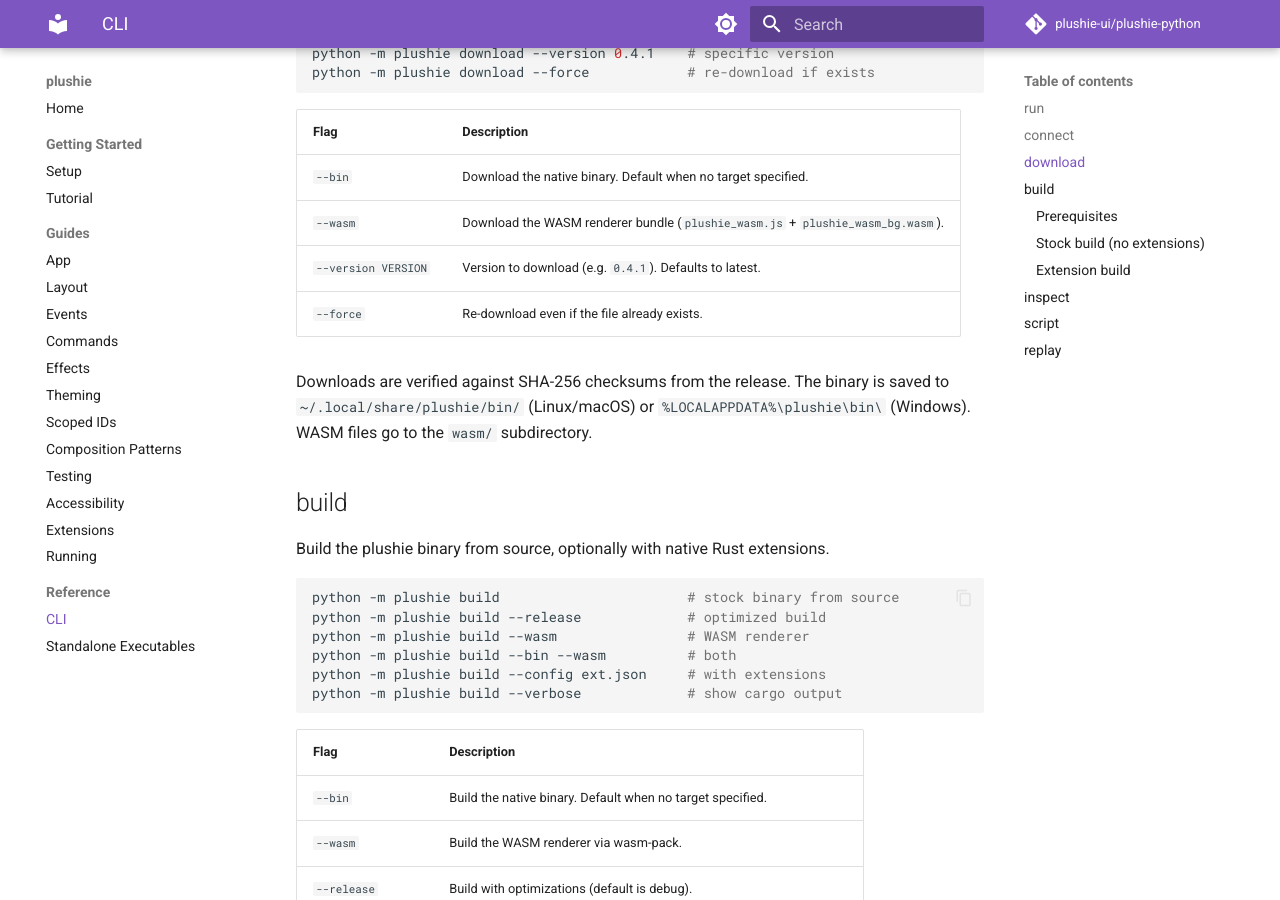
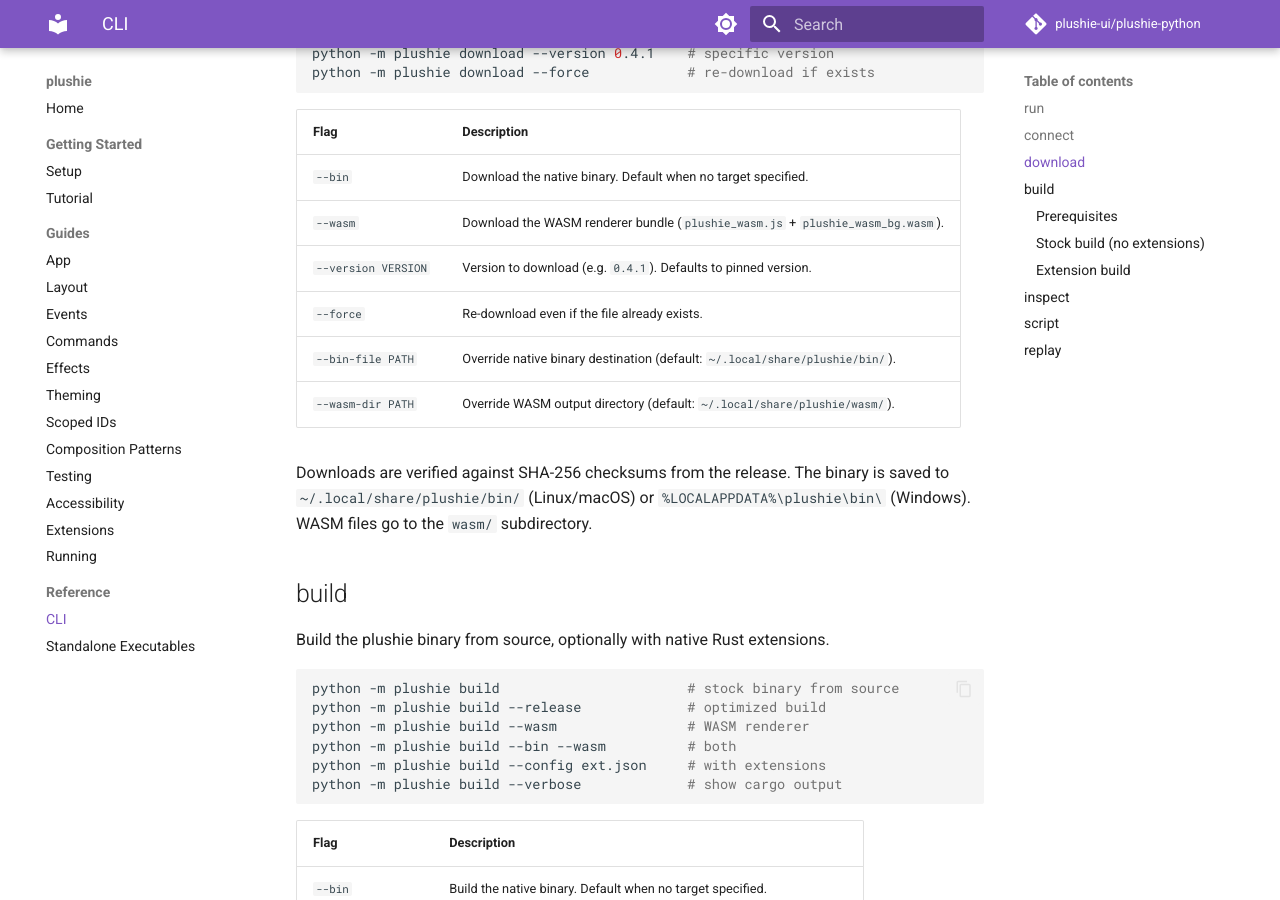
Before and after one commit to plushie-ui/plushie-python, an MkDocs documentation site: the page built from docs/cli.md, in a window 1280 px wide and 900 px high, scrolled down 2011 px. Built offline with MkDocs 1.6.1 and Material for MkDocs 9.7.7, drawn with Linux system fonts in a browser that asks for light colours; comment, search, counter and statistics services are not loaded.

Commit message:
docs: add --bin-file and --wasm-dir to CLI reference

```diff
--- a/docs/cli.md
+++ b/docs/cli.md
@@ -92,8 +92,10 @@ python -m plushie download --force            # re-download if exists
 |---|---|
 | `--bin` | Download the native binary. Default when no target specified. |
 | `--wasm` | Download the WASM renderer bundle (`plushie_wasm.js` + `plushie_wasm_bg.wasm`). |
-| `--version VERSION` | Version to download (e.g. `0.4.1`). Defaults to latest. |
+| `--version VERSION` | Version to download (e.g. `0.4.1`). Defaults to pinned version. |
 | `--force` | Re-download even if the file already exists. |
+| `--bin-file PATH` | Override native binary destination (default: `~/.local/share/plushie/bin/`). |
+| `--wasm-dir PATH` | Override WASM output directory (default: `~/.local/share/plushie/wasm/`). |
 
 Downloads are verified against SHA-256 checksums from the release.
 The binary is saved to `~/.local/share/plushie/bin/` (Linux/macOS)
```
